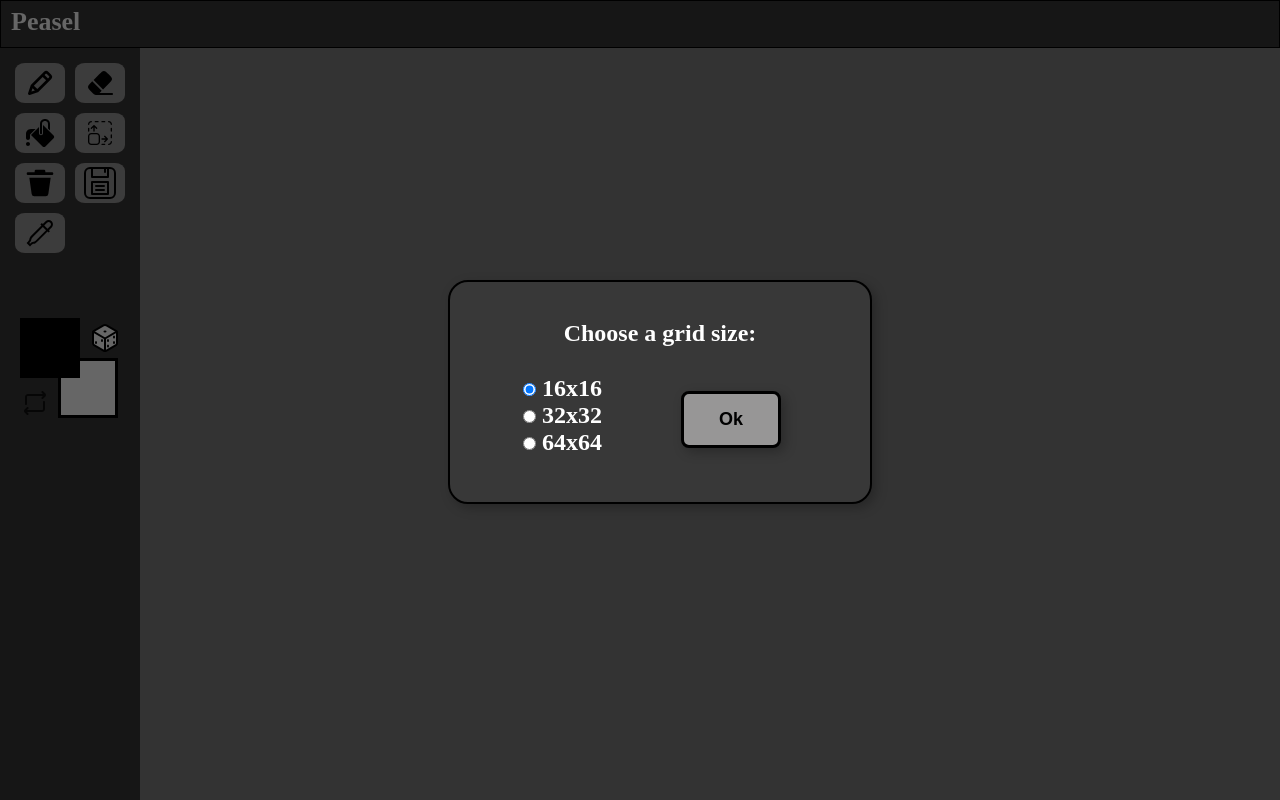
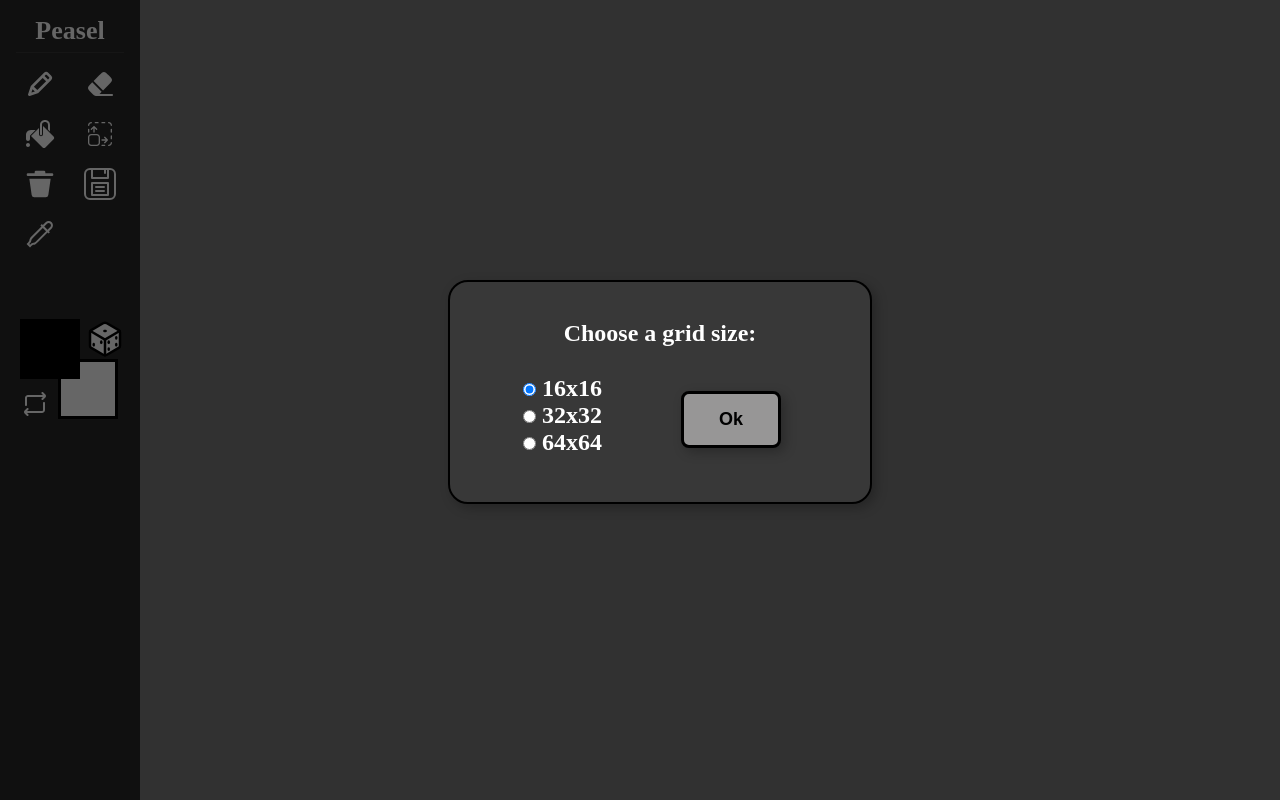
Before and after one commit to s-egge/peasel, a website: page public/index.html in a window 1280 px wide. Drawn offline with Linux system fonts and the light colour scheme.

Commit message:
Main page UI update

```diff
--- a/public/index.html
+++ b/public/index.html
@@ -8,10 +8,10 @@
     <script src="index.js" defer></script>
   </head>
   <body>
-    <div id="header">Peasel</div>
     <div id="body-wrapper">
 
         <div id="sidebar">
+          <div id="sidebar-header">Peasel</div>
           <div id="tools">
 
             <button id="pen" class="sidebar-button tooltip">
@@ -58,11 +58,12 @@
             <input type="color" id="right-color" class="color-box" value="#FFFFFF">
 
             <button id="swap-colors-btn" class="tooltip">
-              <svg viewBox="0 0 24 24" fill="none" xmlns="http://www.w3.org/2000/svg" stroke="#000000" stroke-width="0.00024000000000000003"><g id="SVGRepo_bgCarrier" stroke-width="0"></g><g id="SVGRepo_tracerCarrier" stroke-linecap="round" stroke-linejoin="round"></g><g id="SVGRepo_iconCarrier"> <path d="M18.7153 1.71609C18.3241 1.32351 18.3241 0.687013 18.7153 0.294434C19.1066 -0.0981448 19.7409 -0.0981448 20.1321 0.294434L22.4038 2.57397L22.417 2.58733C23.1935 3.37241 23.1917 4.64056 22.4116 5.42342L20.1371 7.70575C19.7461 8.09808 19.1122 8.09808 18.7213 7.70575C18.3303 7.31342 18.3303 6.67733 18.7213 6.285L20.0018 5L4.99998 5C4.4477 5 3.99998 5.44772 3.99998 6V13C3.99998 13.5523 3.55227 14 2.99998 14C2.4477 14 1.99998 13.5523 1.99998 13V6C1.99998 4.34315 3.34313 3 4.99998 3H19.9948L18.7153 1.71609Z" fill="#0F0F0F"></path> <path d="M22 11C22 10.4477 21.5523 10 21 10C20.4477 10 20 10.4477 20 11V18C20 18.5523 19.5523 19 19 19L4.00264 19L5.28213 17.7161C5.67335 17.3235 5.67335 16.687 5.28212 16.2944C4.8909 15.9019 4.2566 15.9019 3.86537 16.2944L1.59369 18.574L1.58051 18.5873C0.803938 19.3724 0.805727 20.6406 1.58588 21.4234L3.86035 23.7058C4.25133 24.0981 4.88523 24.0981 5.2762 23.7058C5.66718 23.3134 5.66718 22.6773 5.2762 22.285L3.99563 21L19 21C20.6568 21 22 19.6569 22 18L22 11Z" fill="#0F0F0F"></path> </g></svg>
+              <svg viewBox="0 0 24 24" xmlns="http://www.w3.org/2000/svg" stroke-width="0.00024000000000000003"><g id="SVGRepo_bgCarrier" stroke-width="0"></g><g id="SVGRepo_tracerCarrier" stroke-linecap="round" stroke-linejoin="round"></g><g id="SVGRepo_iconCarrier"> <path d="M18.7153 1.71609C18.3241 1.32351 18.3241 0.687013 18.7153 0.294434C19.1066 -0.0981448 19.7409 -0.0981448 20.1321 0.294434L22.4038 2.57397L22.417 2.58733C23.1935 3.37241 23.1917 4.64056 22.4116 5.42342L20.1371 7.70575C19.7461 8.09808 19.1122 8.09808 18.7213 7.70575C18.3303 7.31342 18.3303 6.67733 18.7213 6.285L20.0018 5L4.99998 5C4.4477 5 3.99998 5.44772 3.99998 6V13C3.99998 13.5523 3.55227 14 2.99998 14C2.4477 14 1.99998 13.5523 1.99998 13V6C1.99998 4.34315 3.34313 3 4.99998 3H19.9948L18.7153 1.71609Z"></path> <path d="M22 11C22 10.4477 21.5523 10 21 10C20.4477 10 20 10.4477 20 11V18C20 18.5523 19.5523 19 19 19L4.00264 19L5.28213 17.7161C5.67335 17.3235 5.67335 16.687 5.28212 16.2944C4.8909 15.9019 4.2566 15.9019 3.86537 16.2944L1.59369 18.574L1.58051 18.5873C0.803938 19.3724 0.805727 20.6406 1.58588 21.4234L3.86035 23.7058C4.25133 24.0981 4.88523 24.0981 5.2762 23.7058C5.66718 23.3134 5.66718 22.6773 5.2762 22.285L3.99563 21L19 21C20.6568 21 22 19.6569 22 18L22 11Z"></path> </g></svg>
+              <span class="tooltiptext">Swap colors</span>
             </button>
 
             <button id="random-color-btn" class="tooltip">
-              <svg id="random-color-svg" viewBox="0 0 512 512" xmlns="http://www.w3.org/2000/svg" fill="#000000"><g id="SVGRepo_bgCarrier" stroke-width="0"></g><g id="SVGRepo_tracerCarrier" stroke-linecap="round" stroke-linejoin="round"></g><g id="SVGRepo_iconCarrier"><path fill="#FFFFFF" stroke="#000000" stroke-linecap="round" stroke-linejoin="round" stroke-width="32" d="M448,341.37V170.61A32,32,0,0,0,432.11,143l-152-88.46a47.94,47.94,0,0,0-48.24,0L79.89,143A32,32,0,0,0,64,170.61V341.37A32,32,0,0,0,79.89,369l152,88.46a48,48,0,0,0,48.24,0l152-88.46A32,32,0,0,0,448,341.37Z"></path><polyline fill="none" stroke="#000000" stroke-linecap="round" stroke-linejoin="round" stroke-width="32" points="69 153.99 256 263.99 443 153.99"></polyline><line fill="none" stroke="#000000" stroke-linecap="round" stroke-linejoin="round" stroke-width="32" x1="256" y1="463.99" x2="256" y2="263.99"></line><ellipse cx="256" cy="152" rx="24" ry="16"></ellipse><ellipse cx="208" cy="296" rx="16" ry="24"></ellipse><ellipse cx="112" cy="328" rx="16" ry="24"></ellipse><ellipse cx="304" cy="296" rx="16" ry="24"></ellipse><ellipse cx="400" cy="240" rx="16" ry="24"></ellipse><ellipse cx="304" cy="384" rx="16" ry="24"></ellipse><ellipse cx="400" cy="328" rx="16" ry="24"></ellipse></g></svg>
+              <svg id="random-color-svg" viewBox="0 0 512 512" xmlns="http://www.w3.org/2000/svg" fill="#000000" stroke = "#000000"><g id="SVGRepo_bgCarrier" stroke-width="0"></g><g id="SVGRepo_tracerCarrier" stroke-linecap="round" stroke-linejoin="round"></g><g id="SVGRepo_iconCarrier"><path fill="#FFFFFF" stroke="#000000" stroke-linecap="round" stroke-linejoin="round" stroke-width="32" d="M448,341.37V170.61A32,32,0,0,0,432.11,143l-152-88.46a47.94,47.94,0,0,0-48.24,0L79.89,143A32,32,0,0,0,64,170.61V341.37A32,32,0,0,0,79.89,369l152,88.46a48,48,0,0,0,48.24,0l152-88.46A32,32,0,0,0,448,341.37Z"></path><polyline fill="none" stroke="#000000" stroke-linecap="round" stroke-linejoin="round" stroke-width="32" points="69 153.99 256 263.99 443 153.99"></polyline><line fill="none" stroke="#000000" stroke-linecap="round" stroke-linejoin="round" stroke-width="32" x1="256" y1="463.99" x2="256" y2="263.99"></line><ellipse cx="256" cy="152" rx="24" ry="16"></ellipse><ellipse cx="208" cy="296" rx="16" ry="24"></ellipse><ellipse cx="112" cy="328" rx="16" ry="24"></ellipse><ellipse cx="304" cy="296" rx="16" ry="24"></ellipse><ellipse cx="400" cy="240" rx="16" ry="24"></ellipse><ellipse cx="304" cy="384" rx="16" ry="24"></ellipse><ellipse cx="400" cy="328" rx="16" ry="24"></ellipse></g></svg>
               <span class="tooltiptext">Randomize left mouse color</span>
             </button>
 
--- a/public/style.css
+++ b/public/style.css
@@ -1,3 +1,9 @@
+:root {
+    --light-gray: #7a7a7a;
+    --medium-gray: #363636;
+    --dark-gray: #282828;
+}
+
 *{
     padding:0;
     margin:0;
@@ -10,25 +16,26 @@ body {
     overflow: hidden;
 }
 
-#header {
-    background-color: rgb(56, 56, 56);
-    border: 1px solid black;
+#sidebar-header {
+    align-self: center;
     color: white;
     font-weight: bold;
     font-size: 26px;
-    padding-left: 10px;
     padding-top: 6px;
-    height: 5%;
-    z-index: 2;
+    padding-bottom: 6px;
+    margin-bottom: 6px;
+    width: 90%;
+    text-align: center;
+    border-bottom: 1px solid var(--medium-gray);
 }
 
 #body-wrapper {
     display: flex;
-    height: 95%;
+    height: 100%;
 }
 
 #canvas-wrapper {
-    background-color: gray;
+    background-color: var(--light-gray);
     flex-grow: 20;
     display: flex;
     justify-content: center;
@@ -46,7 +53,7 @@ body {
 /** sidebar and icons **/
 
 #sidebar {
-    background-color: rgb(56, 56, 56);
+    background-color: var(--dark-gray);
     width: 120px;
     display: flex;
     flex-direction: column;
@@ -71,7 +78,7 @@ body {
     width: 50px;
     height: 40px;
     margin: 5px;
-    background-color: rgb(151, 150, 150);
+    background-color: var(--dark-gray);
     border: none;
     border-radius: 20%;
     display: flex;
@@ -81,17 +88,17 @@ body {
 
 button:hover {
     transform:scale(105%);
-    background-color: rgb(194, 194, 194);
+    background-color: var(--light-gray);
     cursor: pointer;
 }
 
-svg{
+svg:not(#random-color-svg){
     height: 80%;
-    fill: #000000;
+    fill: white;
 }
 
 .clicked {
-    border: 3px solid white;
+    background-color: var(--light-gray);
 }
 
 /* color picker */
```
